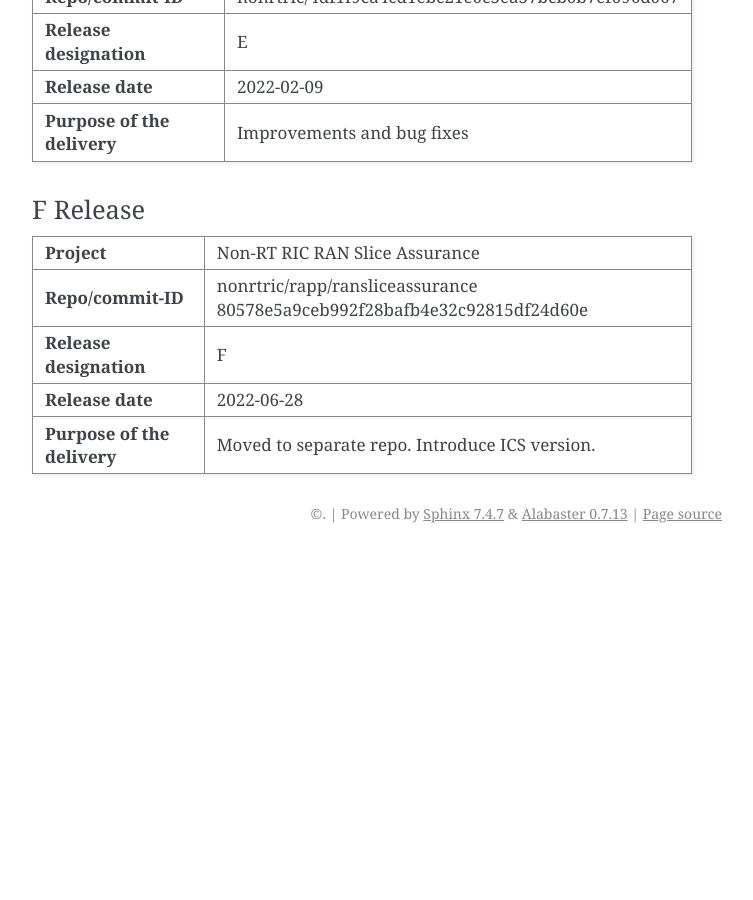
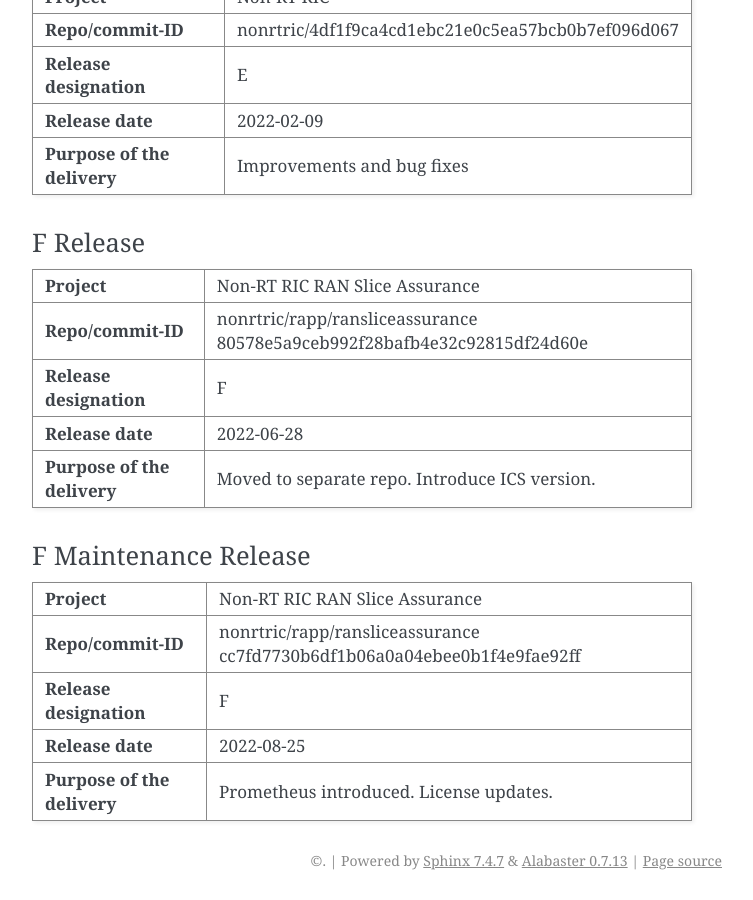
Before and after one commit to o-ran-sc/nonrtric-rapp-ransliceassurance, a Sphinx documentation site: the page built from docs/release-notes.rst, in a window 1280 px wide and 900 px high, scrolled down 2481 px. Shown: the whole window, without its empty margins (388-1141 px from the left). Built offline with Sphinx 7.4.7, drawn with Linux system fonts in a browser that asks for light colours; before the commit the page ends 3034 px from its top, so only the background shows below that; some of the changed text lies outside the part shown.

Commit message:
Update release notes version 1.1.1 for F Maintenance Release
Issue-ID: NONRTRIC-780
Signed-off-by: aravind.est <aravindhan.a@est.tech>
Change-Id: I3dbfe7b893fb0a79644d1252b38f4737d26310df

```diff
--- a/docs/release-notes.rst
+++ b/docs/release-notes.rst
@@ -26,8 +26,11 @@
 | 2022-02-14 | 1.0.2    | Henrik Andersson | E Maintenance   |
 |            |          |                  | Release         |
 +------------+----------+------------------+-----------------+
-| 2022-06-28 | 1.1.0    | Henrik Andersson | F Maintenance   |
+| 2022-06-28 | 1.1.0    | Henrik Andersson | F Release       |
 |            |          |                  |                 |
++------------+----------+------------------+-----------------+
+| 2022-08-25 | 1.1.1    | Aravindhan       | F Maintenance   |
+|            |          | Ayyanathan       |                 |
 +------------+----------+------------------+-----------------+
 
 
@@ -186,3 +189,24 @@
 | **Purpose of the delivery** | Moved to separate repo. Introduce ICS version.    |
 |                             |                                                   |
 +-----------------------------+---------------------------------------------------+
+
+
+F Maintenance Release
+---------
++-----------------------------+---------------------------------------------------+
+| **Project**                 | Non-RT RIC RAN Slice Assurance                    |
+|                             |                                                   |
++-----------------------------+---------------------------------------------------+
+| **Repo/commit-ID**          | nonrtric/rapp/ransliceassurance                   |
+|                             | cc7fd7730b6df1b06a0a04ebee0b1f4e9fae92ff          |
+|                             |                                                   |
++-----------------------------+---------------------------------------------------+
+| **Release designation**     | F                                                 |
+|                             |                                                   |
++-----------------------------+---------------------------------------------------+
+| **Release date**            | 2022-08-25                                        |
+|                             |                                                   |
++-----------------------------+---------------------------------------------------+
+| **Purpose of the delivery** | Prometheus introduced. License updates.           |
+|                             |                                                   |
++-----------------------------+---------------------------------------------------+
```
